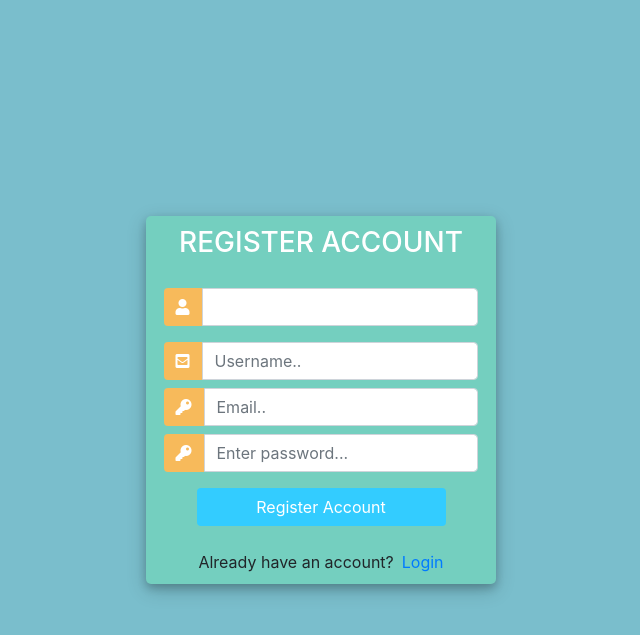
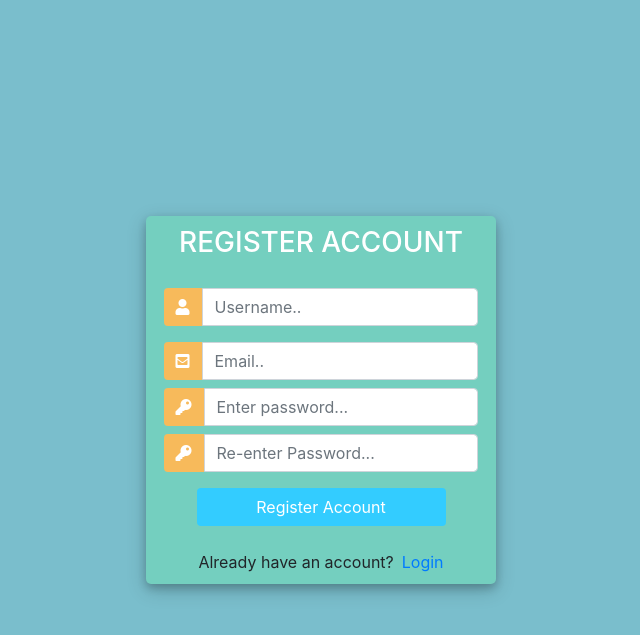
Before and after one commit to Arafathislam/Sports-management-system, a Django app: page /registerAccount/ in a window 1280 px wide. Shown: the top 635 px of the page, without its empty margins (319-959 px from the left). Run offline with Django 4.2, Linux system fonts and the light colour scheme; some libraries are stand-ins or nearby versions.

Commit message:
some changes

```diff
--- a/spms/sports/templates/sports/Login.html
+++ b/spms/sports/templates/sports/Login.html
@@ -342,7 +342,9 @@
                     </div>
                 </div>
                 <p>Don't have an account ?</p><br>
-                <a href='/registerAccount'>Register</a>
+
+                <a href='/registerAccount' style="background-color:brown;color:white; padding:5px;
+                margin-left:40%; border-radius:10px; text-decoration:none;">Register</a>
                 <p class="login">Do you Forgot your Password?<a href="/forgotpass">Forgot pass</a></p>
 
             </div>
--- a/spms/sports/templates/sports/registerAccount.html
+++ b/spms/sports/templates/sports/registerAccount.html
@@ -122,10 +122,10 @@
 
 		//Query All input fields
 		var form_fields = document.getElementsByTagName('input')
-		form_fields[1].placeholder='Username..';
-		form_fields[2].placeholder='Email..';
-		form_fields[3].placeholder='Enter password...';
-		form_fields[4].placeholder='Re-enter Password...';
+		form_fields[0].placeholder='Username..';
+		form_fields[1].placeholder='Email..';
+		form_fields[2].placeholder='Enter password...';
+		form_fields[3].placeholder='Re-enter Password...';
 
 
 		for (var field in form_fields){
```
